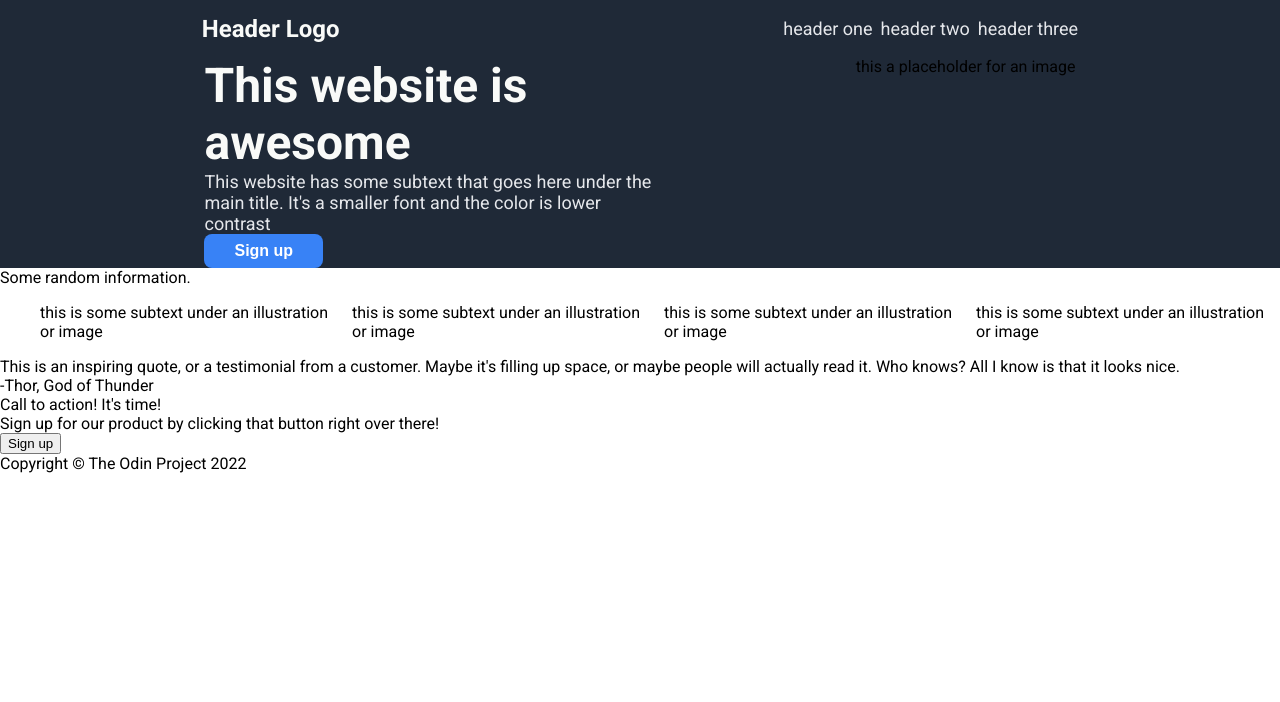
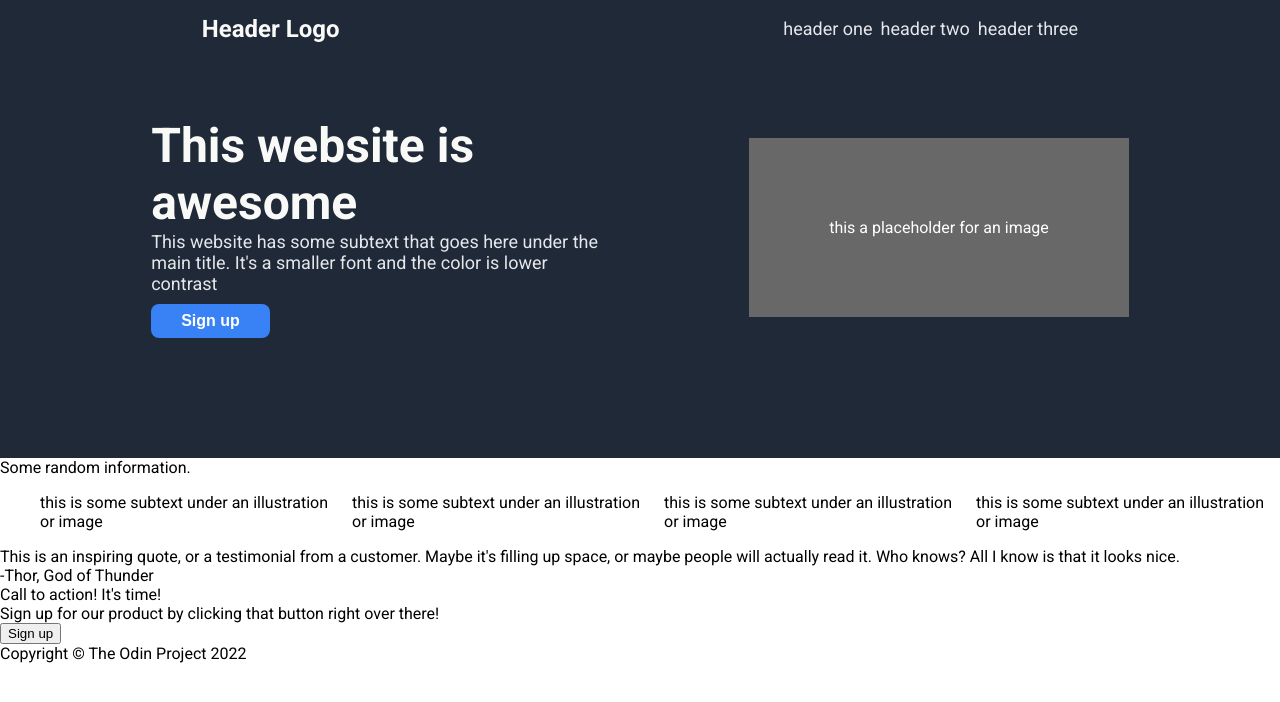
Before and after one commit to diegorodriguezt1/Landing-Page, a plain HTML site: page index.html in a window 1280 px wide. Drawn offline with Linux system fonts and the light colour scheme.

Commit message:
Put it more space in 'above-head' and created a placeholder for an image in the right

```diff
--- a/style.css
+++ b/style.css
@@ -40,6 +40,8 @@ a {
     background-color: #1F2937;
     display: flex;
     justify-content: space-evenly;
+    padding-top: 60px;
+    padding-bottom: 120px;
 }
 
 .l1-head {
@@ -51,6 +53,7 @@ a {
 .l1-sub {
     font-size: 18px;
     color: #E5E7EB;
+    padding-bottom: 10px;
 }
 
 .sign {
@@ -67,4 +70,8 @@ a {
 
 .img-holder {
     display: flex;
+    background-color: rgb(104, 104, 104);
+    align-self: center;
+    color: white;
+    padding: 80px;
 }
```
